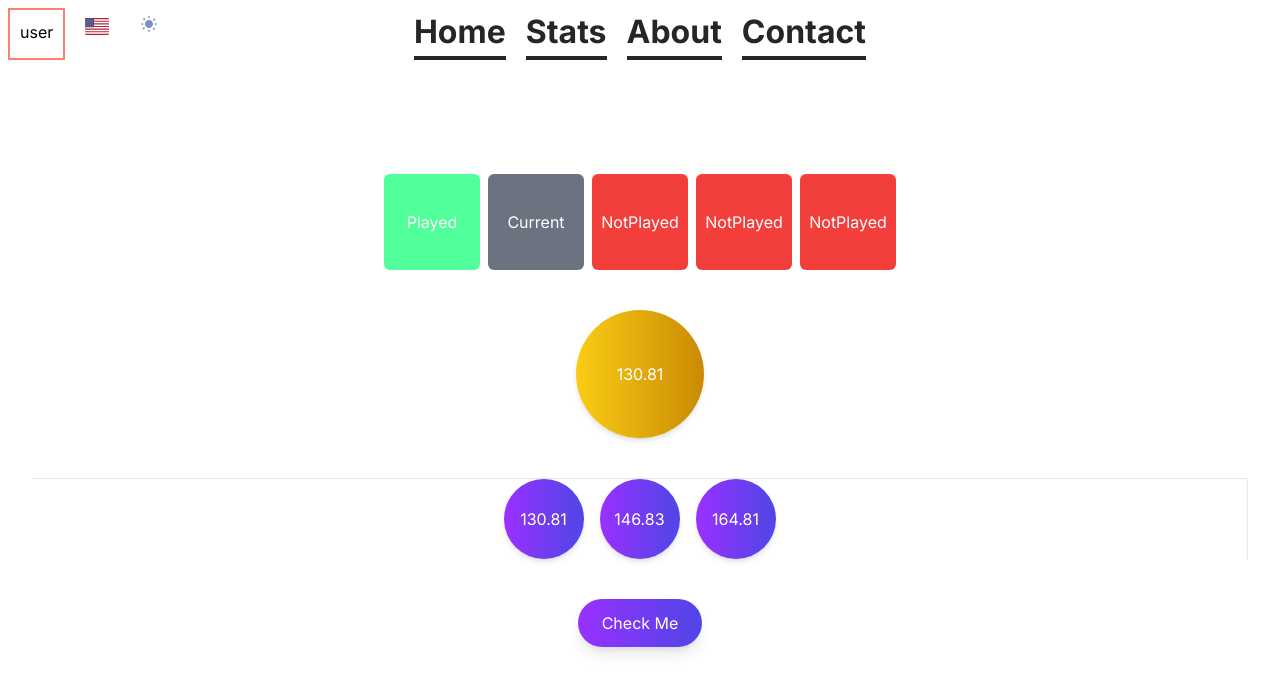
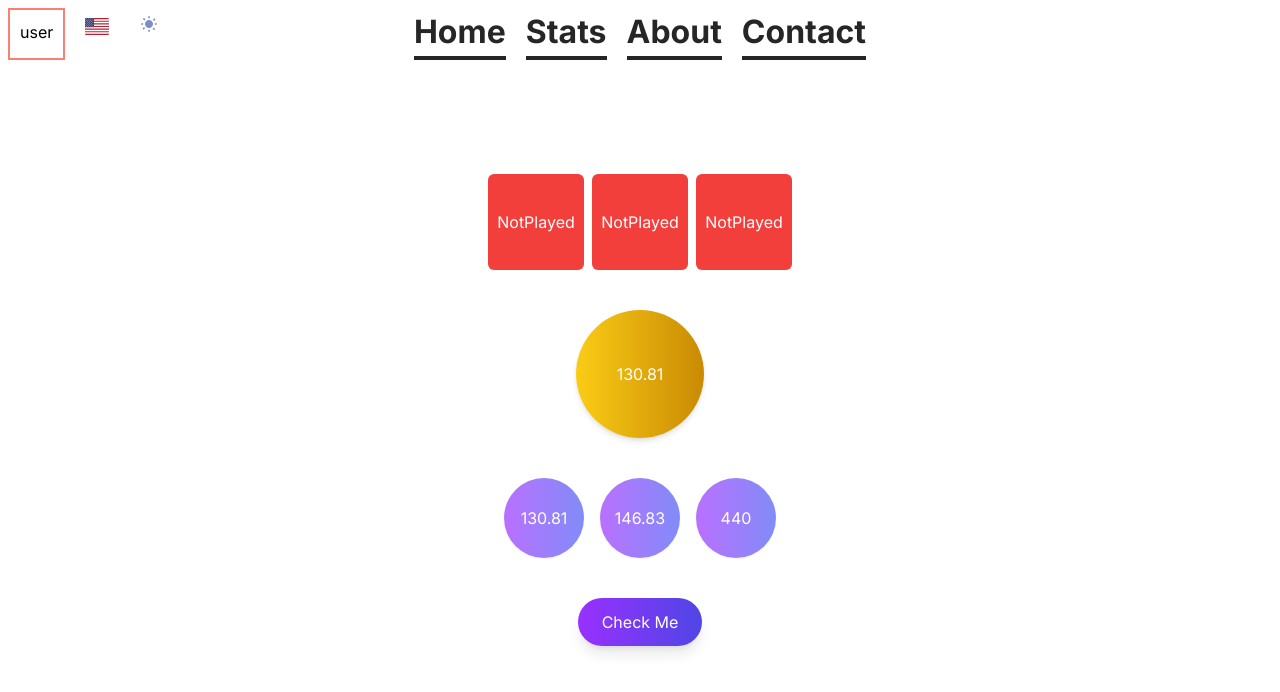
Before and after one commit to IradDoron/pitcholympics, a Next.js app: page /en/pitch-catch/1/1 in a window 1280 px wide. Shown: the top 692 px of the page. Built offline with nearby package versions, Linux system fonts and the light colour scheme.

Commit message:
add logic

```diff
--- a/src/app/[lang]/pitch-catch/[stage]/[level]/page.tsx
+++ b/src/app/[lang]/pitch-catch/[stage]/[level]/page.tsx
@@ -2,11 +2,12 @@
 
 import { useState, useEffect } from 'react';
 import NoteStep from '@/components/shared/noteStep';
-import { MemoTheMeloGame } from '@/types';
+import { PitchCatchGame, PitchCatchLevel } from '@/types';
 import memoTheMeloMockData from '@/mockData/memoTheMelo';
 import PitchButton from '@/components/shared/pitchButton';
 import UserOptions from '@/components/shared/userOption';
 import Button from '@/components/core/button';
+import pitchCatchData from '@/mockData/pitchCatch';
 
 type Props = {
   params: {
@@ -17,53 +18,71 @@ type Props = {
 const getLevelData = (
   stage: number,
   level: number,
-  levelsData: MemoTheMeloGame
+  levelsData: PitchCatchGame
 ) => {
   console.log(stage, level, levelsData);
   return levelsData[stage - 1][level - 1];
 };
 
 const Page = ({ params }: Props) => {
-  const [currentNote, setCurrentNote] = useState(2);
+  const [useChoiceIndex, setChoiceIndex] = useState<number | null>(null);
+  const [currQuestion, setCurrQuestion] = useState(1);
   const { stage, level } = params;
   const currentLevel = getLevelData(
     Number(stage),
     Number(level),
-    memoTheMeloMockData
+    pitchCatchData
   );
-  const { melody, notesAmount } = currentLevel;
+
+  // const [currPitch, setCurrPitch] = useState(
+  //   currentLevel[currQuestion - 1].currPitch
+  // );
+
+  console.log(currentLevel);
+  function arrCheck(arrOne: number[], arrTwo: number[]) {
+    for (let i = 0; i < arrOne.length; i++) {
+      if (arrTwo[i] !== arrOne[i]) {
+        return false;
+      }
+    }
+    return true;
+  }
+
+  function checkIfCorrect(
+    userChoiceIndex: number|null,
+    pitchCatchLevel: PitchCatchLevel,
+    indexOfQuestion: number
+  ) {
+    if(userChoiceIndex === null) return
+    const choices = pitchCatchLevel[indexOfQuestion].userOptions;
+    const chosenValue = choices[userChoiceIndex];
+    const correctAnswer = pitchCatchLevel[indexOfQuestion].currPitch;
+    console.log(chosenValue, correctAnswer,'i have been clicked');
+     return arrCheck(chosenValue,correctAnswer);
+  }
   return (
     <>
       <div className="container mx-auto h-screen flex flex-col justify-center gap-10 items-center">
         <div className="flex flex-row gap-2">
-          {melody.map((_, index) => {
-            const notePosition = currentNote - (index + 1);
-            if (notePosition < 0)
+          {currentLevel.map((_, index) => {
             return (
               <NoteStep
                 state="NotPlayed"
                 key={index}
               />
             );
-            if (notePosition === 0)
-              return (
-                <NoteStep
-                  state="Current"
-                  key={index}
-                />
-              );
-            if (notePosition > 0)
-              return (
-                <NoteStep
-                  state="Played"
-                  key={index}
-                />
-              );
           })}
         </div>
-        <PitchButton pitches={[130.81]} />
-        <UserOptions pitches={[130.81, 146.83, 164.81]} />
-        <Button label='Check Me'/>
+        <PitchButton pitches={currentLevel[currQuestion - 1].currPitch} />
+        <UserOptions
+          pitches={currentLevel[currQuestion - 1].userOptions}
+          useChoiceIndex={useChoiceIndex}
+          setChoiceIndex={setChoiceIndex}
+        />
+        <Button
+          label="Check Me"
+          onClick={() => checkIfCorrect(useChoiceIndex,currentLevel,currQuestion - 1)}
+        />
       </div>
     </>
   );
--- a/src/components/core/button/Button.tsx
+++ b/src/components/core/button/Button.tsx
@@ -2,11 +2,12 @@ import React from 'react'
 
 type Props = {
     label: string;
+    onClick: () => void;
 }
 
-const Button = ({label}: Props) => {
+const Button = ({label,onClick}: Props) => {
   return (
-    <button className='px-6 py-3 bg-gradient-to-r from-purple-600 to-indigo-600 text-white rounded-full shadow-lg hover:shadow-xl transform hover:scale-105 transition-transform duration-300 hover:bg-indigo-700 hover:text-white'>
+    <button className='px-6 py-3 bg-gradient-to-r from-purple-600 to-indigo-600 text-white rounded-full shadow-lg hover:shadow-xl transform hover:scale-105 transition-transform duration-300 hover:bg-indigo-700 hover:text-white' onClick={onClick}>
     {label}
     </button>
   )
--- a/src/components/shared/userOption/UserOptions.tsx
+++ b/src/components/shared/userOption/UserOptions.tsx
@@ -1,14 +1,26 @@
 import React from 'react';
 
 type Props = {
-  pitches: number[];
+  pitches: number[] | number[][];
+  useChoiceIndex: number | null;
+  setChoiceIndex: React.Dispatch<React.SetStateAction<number | null>>;
+
 };
 
-const UserOptions = ({ pitches }: Props) => {
+const UserOptions = ({ pitches, useChoiceIndex, setChoiceIndex }: Props) => {
+  function handleChoiceClick(index: number) {
+    setChoiceIndex(index);
+    console.log('index', index);
+  }
+
+
   return (
-    <div className="w-full h-fit mx-auto  flex items-center justify-center border-t border-r border-1">
-      {pitches.map((pitch,index) => (
-        <div key={index} className="w-20 h-20 bg-gradient-to-r from-purple-600 to-indigo-600 text-white rounded-full mx-2 shadow-md hover:shadow-xl transform hover:scale-105 transition-transform duration-300 hover:bg-indigo-700 hover:text-white flex items-center justify-center">
+    <div className="w-full h-fit mx-auto  flex items-center justify-center">
+      {pitches.map((pitch, index) => (
+        <div
+          key={index}
+          onClick={() => handleChoiceClick(index)}
+          className="w-20 h-20 bg-gradient-to-r from-purple-400 to-indigo-400 text-white rounded-full mx-2 shadow-sm hover:shadow-md transform hover:scale-202 transition-transform duration-600 hover:bg-indigo-500 hover:text-white flex items-center justify-center duration-300  hover:scale-105">
           {pitch}
         </div>
       ))}
--- a/src/mockData/pitchCatch.ts
+++ b/src/mockData/pitchCatch.ts
@@ -2,8 +2,12 @@ import { PitchCatchGame } from '@/types';
 
 const pitchCatchData: PitchCatchGame = [
   [
-    [{ pitch: [4], options: [[4], [2], [5]] }],
-    [{ pitch: [4], options: [[4], [5], [2]] }],
+    [
+      { currPitch: [130.81], userOptions: [[130.81], [146.83], [440.0]] },
+      { currPitch: [130.81], userOptions: [[130.81], [146.83], [440.0]] },
+      { currPitch: [130.81], userOptions: [[130.81], [146.83], [440.0]] },
+    ],
+    [{ currPitch: [220.0], userOptions: [[277.18], [220.0], [130.81]] }],
   ],
 ];
 
--- a/src/types/index.ts
+++ b/src/types/index.ts
@@ -40,8 +40,8 @@ export type PitchCatchStage = PitchCatchLevel[];
 export type PitchCatchGame = PitchCatchStage[];
 
 export type PitchCatchQuestion = {
-	pitch: number[];
-	options: number[][];
+	currPitch: number[];
+	userOptions: number[][];
 };
 
 export type ThemeMode = 'light' | 'dark' | 'system';
```
Lines whose indentation alone changed are shown as unchanged.
